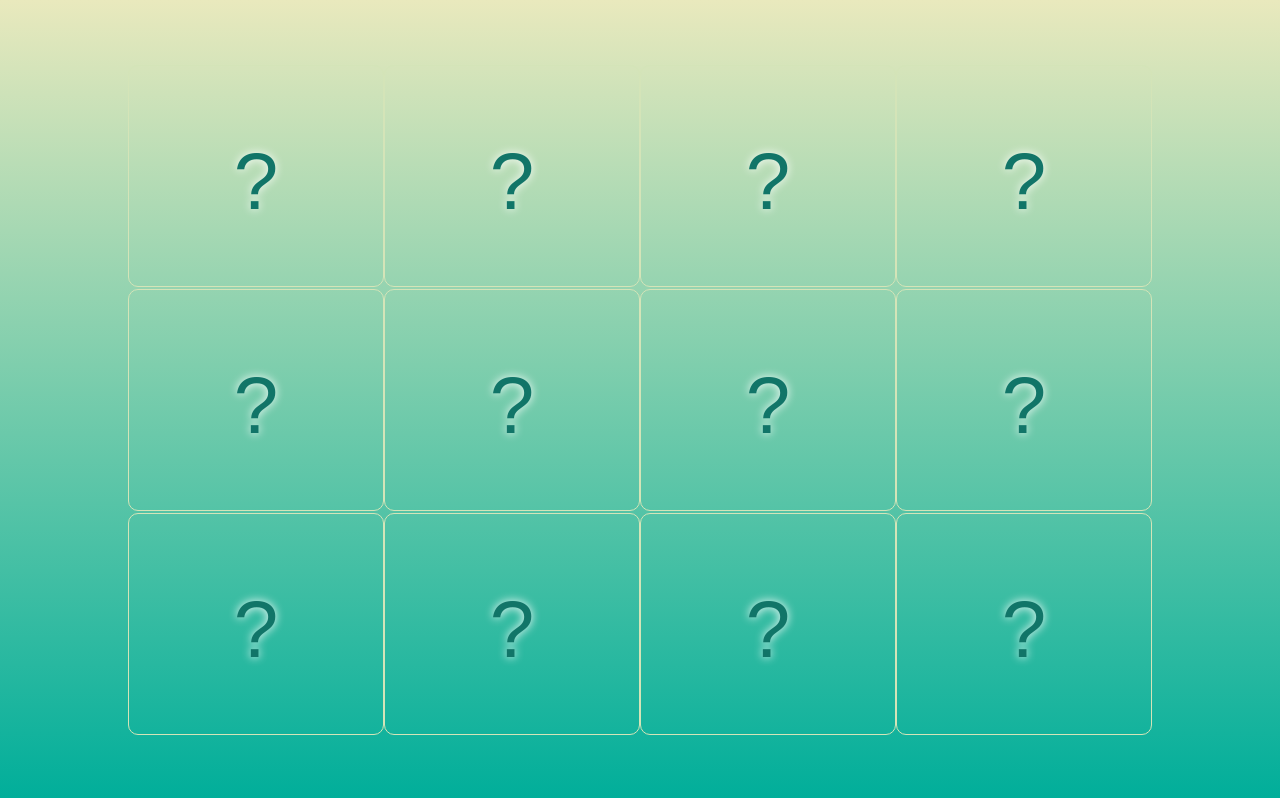
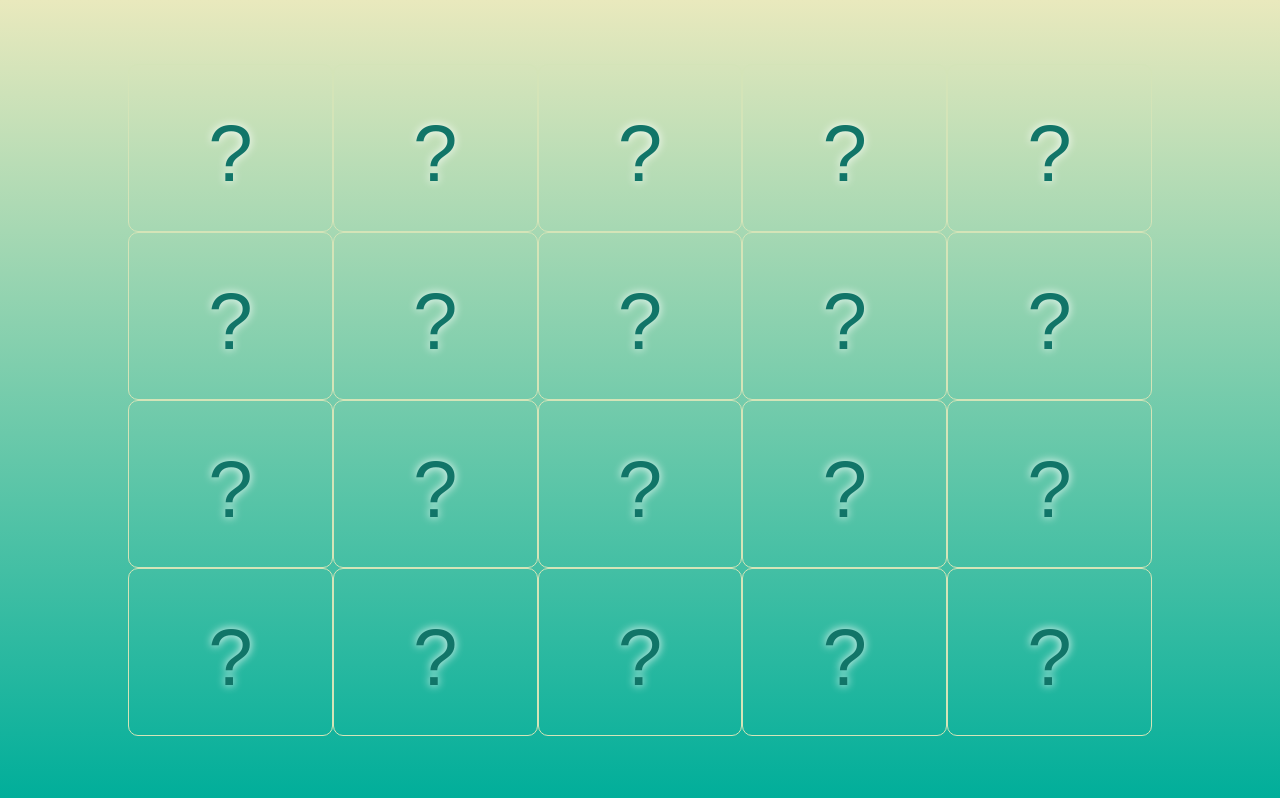
Before and after one commit to AlekseyMolchanov/MemoryCardGame, a React (Create React App) app: page / in a window 1280 px wide. Built offline with nearby package versions, Linux system fonts and the light colour scheme.

Commit message:
Step
styles + redux action flip

```diff
--- a/src/actions/cards.js
+++ b/src/actions/cards.js
@@ -1,10 +1,10 @@
 import { CARD_FLIP, GAME_INIT } from "../const";
 
-const flipCard = id => {
+const flipCard = card => {
   // console.log("flip", card);
   return {
     type: CARD_FLIP,
-    id
+    card
   };
 };
 
--- a/src/actions/game.js
+++ b/src/actions/game.js
@@ -1,9 +1,9 @@
 import { GAME_RESET } from "../const";
 
-const reset = () => {
+const resetGame = () => {
   return {
     type: GAME_RESET
   };
 };
 
-export default { reset };
+export default { resetGame };
--- a/src/assets/styles.js
+++ b/src/assets/styles.js
@@ -1,7 +1,7 @@
-export const cardStyle = (card, width, height) => {
+export const cardStyle = (order, width, height) => {
   return {
-    order: card.order,
-    width: `${card.width}%`,
-    height: `${card.height}%`
+    order: order,
+    width: `${width}%`,
+    height: `${height}%`
   };
 };
--- a/src/components/App.jsx
+++ b/src/components/App.jsx
@@ -1,10 +1,13 @@
 import React, { Component } from "react";
-
+import { connect } from "react-redux";
 import Cards from "../components/Cards";
-
+import actions from "../actions/game";
 import { GAME_WIDTH, GAME_HEIGHT, GAME_RND } from "../const";
 
-export default class App extends Component {
+class App extends Component {
+  componentWillMount() {
+    this.props.resetGame();
+  }
   render() {
     return (
       <div className="app">
@@ -13,3 +16,16 @@ export default class App extends Component {
     );
   }
 }
+
+const mapStateToProps = state => {
+  return {
+    start: state.game.start
+  };
+};
+
+export default connect(
+  mapStateToProps,
+  {
+    ...actions
+  }
+)(App);
--- a/src/components/Card.jsx
+++ b/src/components/Card.jsx
@@ -5,21 +5,41 @@ import actions from "../actions/cards";
 
 class Card extends Component {
   handleflip = event => {
-    this.props.flipCard(this.props.id);
+    if (!this.props.is_open) this.props.flipCard(this.props);
   };
   render() {
-    const style = cardStyle(this.props);
-    const cls = "card " + (!!this.props.is_open ? "is_open" : "is_close");
+    const { order, width, height } = this.props;
+    const style = cardStyle(order, width, height);
     return (
-      <div style={style} className={cls} onClick={this.handleflip}>
+      <div className={this.props.cls} style={style} onClick={this.handleflip}>
         <img src={this.props.src} />
       </div>
     );
   }
 }
 
+const mapStateToProps = (state, props) => {
+  let found = state.game.cards.filter(card => card.id === props.id);
+  let card = found[0];
+
+  const stack = [
+    "card",
+    card.is_open ? "is_open" : "is_close",
+    state.game.last && state.game.last.id == card.id ? "last" : ""
+  ];
+
+  return {
+    cls: stack.join(" "),
+    is_open: card.is_open,
+    order: card.order,
+    width: card.width,
+    height: card.height,
+    src: card.src
+  };
+};
+
 export default connect(
-  null,
+  mapStateToProps,
   {
     ...actions
   }
--- a/src/components/Cards.jsx
+++ b/src/components/Cards.jsx
@@ -7,7 +7,7 @@ import actions from "../actions/cards";
 class Cards extends Component {
   componentDidMount() {
     const size = (this.props.width * this.props.height) / 2;
-    const keys = [...Array(size).keys()];
+    const keys = [...Array(Math.floor(size)).keys()];
     const cards = Array.prototype.concat(
       [],
       ...keys.map(key => {
@@ -29,8 +29,8 @@ class Cards extends Component {
     cards.sort(() => Math.random() - 0.5);
     cards.map((card, order) => (card.order = order));
     cards.map((card, order) => (card.is_open = false));
-    cards.map((card, order) => (card.width = 25));
-    cards.map((card, order) => (card.height = 33));
+    cards.map((card, order) => (card.width = 100 / this.props.width));
+    cards.map((card, order) => (card.height = 100 / this.props.height));
 
     this.props.setCards(cards);
   }
@@ -40,7 +40,7 @@ class Cards extends Component {
     return (
       <div className="cards">
         {cards.map(card => (
-          <Card {...card} />
+          <Card id={card.id} key={card.key} />
         ))}
       </div>
     );
--- a/src/const/index.js
+++ b/src/const/index.js
@@ -1,10 +1,11 @@
 export const INITIAL_STATE = {
   cards: [],
+  last: null,
   start: false
 };
 
-export const GAME_WIDTH = 4;
-export const GAME_HEIGHT = 3;
+export const GAME_WIDTH = 5;
+export const GAME_HEIGHT = 4;
 
 export const GAME_RND = Math.random();
 
--- a/src/reducers/game.js
+++ b/src/reducers/game.js
@@ -3,7 +3,8 @@ import {
   CARD_FLIP,
   GAME_START,
   GAME_STOP,
-  GAME_INIT
+  GAME_INIT,
+  GAME_RESET
 } from "../const";
 
 const game = (state = INITIAL_STATE, action) => {
@@ -18,8 +19,11 @@ const game = (state = INITIAL_STATE, action) => {
     case CARD_FLIP: {
       return {
         ...state,
+        last: action.card,
         cards: state.cards.map(card =>
-          card.id === action.id ? { ...card, is_open: !card.is_open } : card
+          card.id === action.card.id
+            ? { ...card, is_open: !card.is_open }
+            : card
         )
       };
     }
@@ -35,6 +39,15 @@ const game = (state = INITIAL_STATE, action) => {
         start: true
       };
     }
+    case GAME_RESET: {
+      return {
+        ...state,
+        last: null,
+        cards: [],
+        start: false
+      };
+    }
+
     default:
       return state;
   }
--- a/src/styles.css
+++ b/src/styles.css
@@ -40,6 +40,9 @@ body {
   flex: 1 0 auto;
   border-radius: 10px;
 }
+.card.last {
+  border-color: #00b19a;
+}
 
 .card.is_close:before {
   content: "?";
@@ -54,20 +57,15 @@ body {
   color: #117568;
   text-shadow: 0px 0px 10px white;
 }
-
-.card.is_open {
-  /* background-color: rgb(64, 215, 180); */
-}
-
 .card img {
+  visibility: hidden;
   position: relative;
   left: 25%;
   margin-left: -50%;
   height: 100%;
-  width: auto;
 }
-.card img {
-  visibility: hidden;
+.card.is_open {
+  background-color: rgba(64, 215, 180, 0.096);
 }
 .card.is_open img {
   visibility: visible;
--- a/src/utils/store.js
+++ b/src/utils/store.js
@@ -1,4 +1,7 @@
 import { createStore } from "redux";
 import reducers from "../reducers";
 
-export default createStore(reducers);
+export default createStore(
+  reducers,
+  window.__REDUX_DEVTOOLS_EXTENSION__ && window.__REDUX_DEVTOOLS_EXTENSION__()
+);
```
